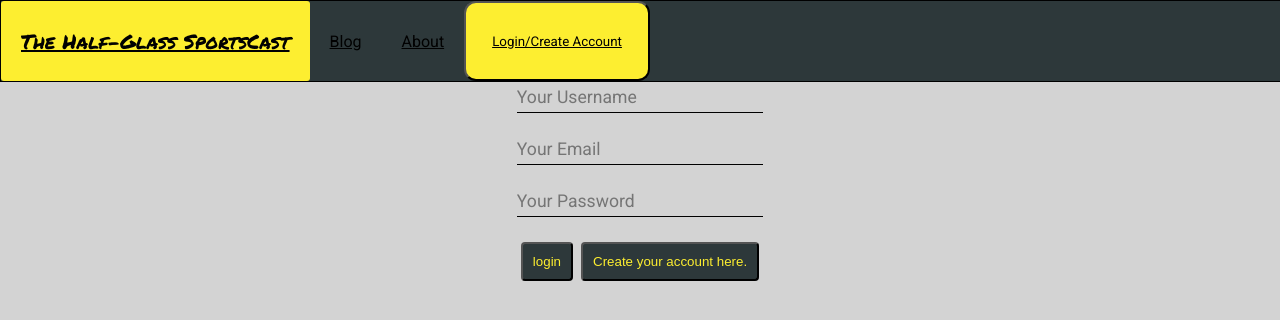
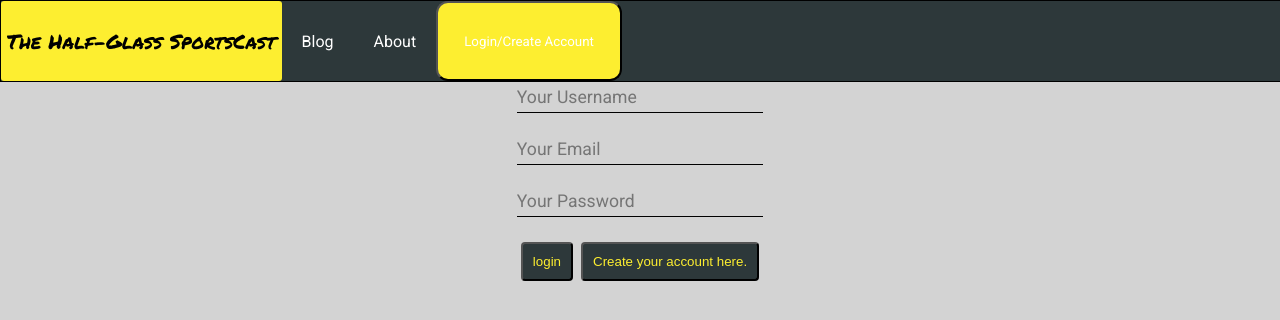
Before and after one commit to Tyler-Gosselin/Capstone-Front-End, a React (Create React App) app: page /auth in a window 1280 px wide. Shown: the top 320 px of the page. Built offline with nearby package versions, Linux system fonts and the light colour scheme; no server answers; a web font is replaced by a local one.

Commit message:
Fix navbar styles

```diff
--- a/src/Components/Auth/AuthForm.js
+++ b/src/Components/Auth/AuthForm.js
@@ -85,7 +85,7 @@ const AuthForm = () => {
           <button className="account-btn" type="submit">
             {formToShow}
           </button>
-          <button className="account-btn" onClick={handleFormToShow}>
+          <button type="button" className="account-btn" onClick={handleFormToShow}>
             {formQuestionText()}
           </button>
         </div>
--- a/src/style/Nav.scss
+++ b/src/style/Nav.scss
@@ -4,14 +4,6 @@
   width: 100%;
   height: 80px;
   display: flex;
-
-  a {
-    color: #010101;
-    padding: 20px;
-    display: flex;
-    justify-content: center;
-    align-items: center;
-  }
 
   .logo-wrapper {
     font-family: "Permanent Marker", cursive;
@@ -21,6 +13,16 @@
     display: flex;
     justify-content: center;
     align-content: center;
+
+    a {
+      color: black;
+      padding: 3px;
+      margin: 3px;
+      text-decoration: none;
+      display: flex;
+      justify-content: center;
+      align-items: center;
+    }
   }
 
   .nav-links-wrapper {
@@ -30,6 +32,12 @@
 
     a {
       font-family: "Roboto", sans-serif;
+      color: white;
+      padding: 20px;
+      display: flex;
+      justify-content: center;
+      align-items: center;
+      text-decoration: none;
       transition: 0.3s ease-in-out;
 
       &:hover {
```
